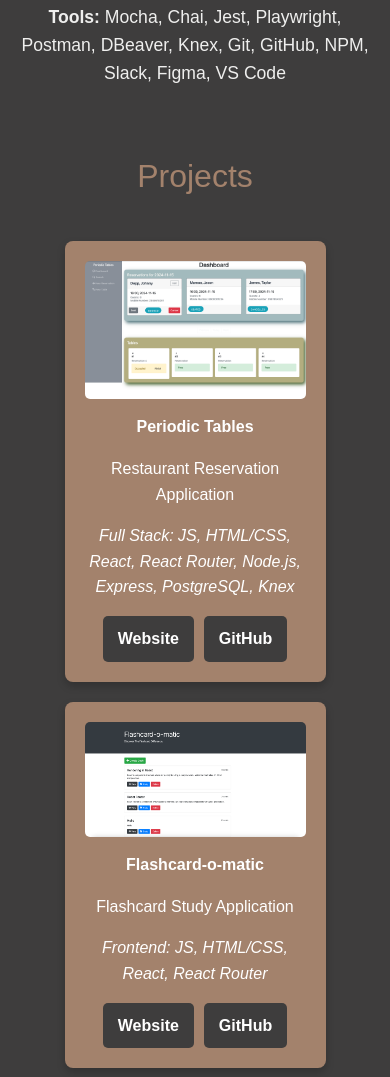
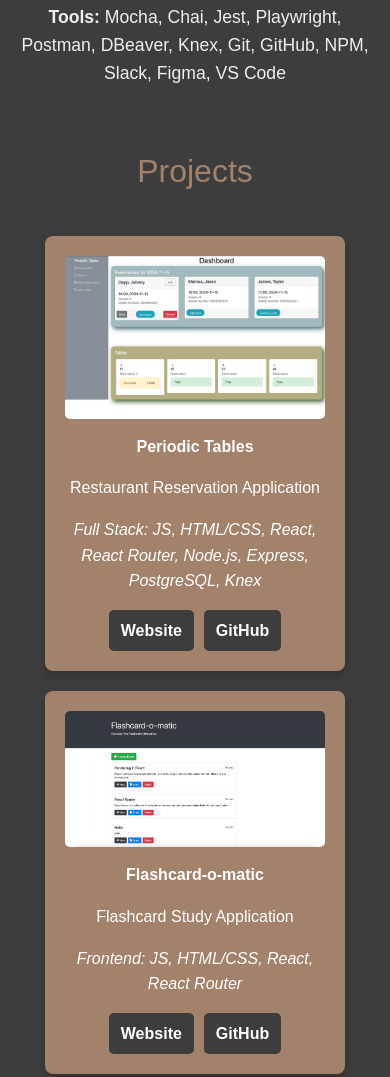
Before and after one commit to skylarnlea/portfolio, a plain HTML site: page index.html in a window 390 px wide. Shown: the part 1439-2516 px from the top of the page. Drawn offline with nearby package versions, Linux system fonts and the light colour scheme.

Commit message:
clean up css

```diff
--- a/style.css
+++ b/style.css
@@ -149,6 +149,9 @@ main {
 .projects-section {
   text-align: center; /* Center-align the heading and content */
   padding: 20px;
+  width: 100%;
+  max-width: 1200px;
+  margin: 0 auto;
 }
 
 .projects-container {
@@ -157,6 +160,8 @@ main {
   justify-content: space-evenly; /* Evenly space items horizontally */
   gap: 20px; /* Add space between items */
   padding: 20px; /* Add padding around the container */
+  width: 100%;
+  box-sizing: border-box;
 }
 
 .project-card {
@@ -171,6 +176,11 @@ main {
   display: flex; /* Flexbox layout for the card */
   flex-direction: column; /* Stack content vertically inside the card */
   justify-content: space-between; /* Space out the content */
+  transition: transform 0.3s ease; /* Add smooth hover effect */
+}
+
+.project-card:hover {
+  transform: translateY(-5px); /* Slight hover effect */
 }
 
 .project-card img {
@@ -199,7 +209,7 @@ main {
 
 .project-buttons a:hover {
   background-color: #FFFFFF; /* Change background color on hover */
-  color:#A3826C;
+  color: #A3826C;
 }
 
 .contact-section form {
@@ -303,7 +313,9 @@ footer p {
   }
 
   .project-card {
+    flex: 1 1 100%;
     width: 90%; /* Reduce card width for smaller screens */
+    max-width: 100%;
   }
 
   .contact-section form {
@@ -333,13 +345,21 @@ footer p {
     font-size: 1.5em;
   }
 
+  .projects-section {
+    padding: 15px;
+  }
+
   .projects-container {
     padding: 10px;
   }
 
-  .projects-card {
+  .project-card {
+    width: 100%; /* Ensure cards take full width on very small screens */
     max-width: 100%;
-    height: auto;
+  }
+
+  .project-buttons a {
+    padding: 8px 12px; /* Adjust button size for smaller screens */
   }
 
   .contact-section form input,
```
Also changed, not shown: index.html (+0 -2 lines).
